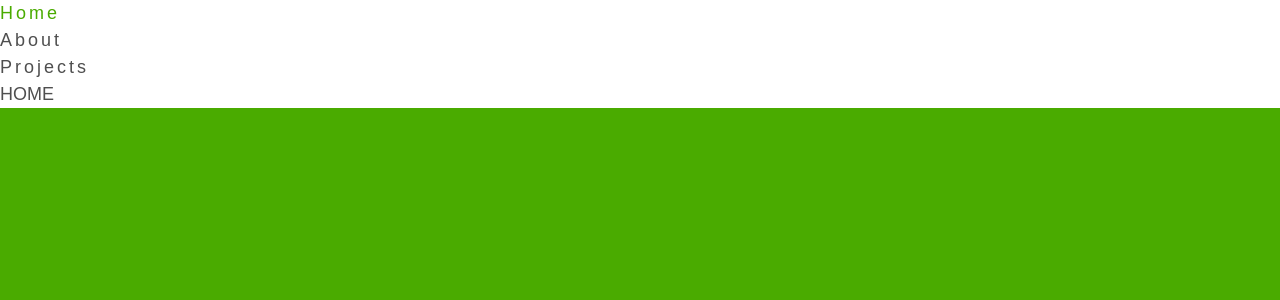
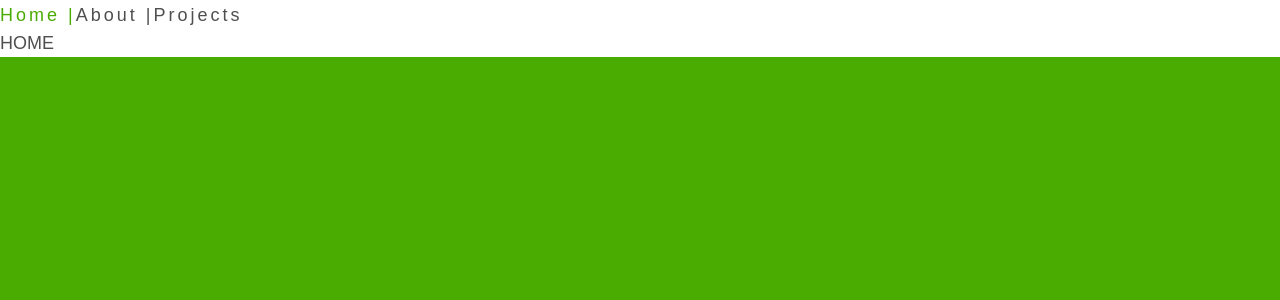
Before and after one commit to ooladuwa/portfolio4, a React (Create React App) app: page / in a window 1280 px wide. Shown: the top 300 px of the page. Built offline with nearby package versions, Linux system fonts and the light colour scheme.

Commit message:
navbar presentable

```diff
--- a/src/components/Navbar.js
+++ b/src/components/Navbar.js
@@ -5,8 +5,8 @@ import "./navbar.css"
 const Navbar = () => {
   return (
     <nav className="navbar-container">
-      <Link className="link" to="/">Home</Link>
-      <Link className="link" to="/about">About</Link>
+      <Link className="link" to="/">Home  |</Link>
+      <Link className="link" to="/about">About  |</Link>
       <Link className="link" to="projects">Projects</Link>
     </nav>
   )
--- a/src/components/navbar.css
+++ b/src/components/navbar.css
@@ -1,4 +1,8 @@
 .navbar-container {
   display: flex;
-  flex-direction: column;
+  line-height: 3rem;
 }
+
+.links {
+  font-size: large;
+}
--- a/src/pages/Home.js
+++ b/src/pages/Home.js
@@ -5,7 +5,6 @@ const Home = () => {
   return (
     <div className="home-container">
       HOME
-
     </div>
   )
 }
```
